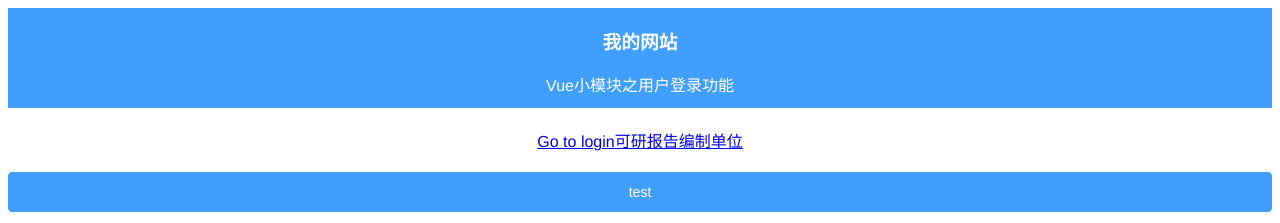
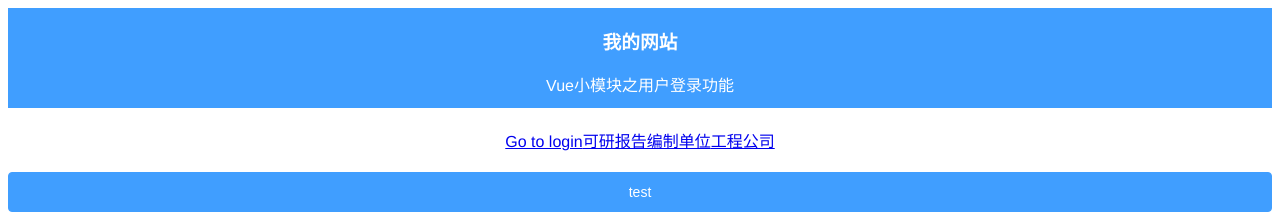
Before and after one commit to CodingLiOOT/questionPlatform, a Vue app in the folder front_end/: page / in a window 1280 px wide. Shown: the top 223 px of the page. Built offline with nearby package versions, Linux system fonts and the light colour scheme.

Commit message:
feat:工程公司界面

```diff
--- a/front_end/src/components/Home.vue
+++ b/front_end/src/components/Home.vue
@@ -7,6 +7,7 @@
     <el-main>
       <router-link to="/login">Go to login</router-link>
       <router-link to="/MainPage">可研报告编制单位</router-link>
+      <router-link to="/Company">工程公司</router-link>
     </el-main>
     <el-button type="primary" @click="test()">test</el-button>
   </el-container>
--- a/front_end/src/router/index.js
+++ b/front_end/src/router/index.js
@@ -7,6 +7,10 @@ import MainPage from "../components/MainPage";
 import Upload from "../components/Upload";
 import List from "../components/List";
 import ReportDetail from "../components/ReportDetail";
+import Company from "../components/Company";
+import Evaluate from "../components/Evaluate";
+import ExpertsList from "../components/ExpertsList";
+import Edit from "../components/Edit";
 
 Vue.use(Router)
 
@@ -74,6 +78,29 @@ const router = new Router({
       ]
     },
     {
+      path: '/Company',
+      name:'Company',
+      redirect:'/Company/Evaluate',
+      component:Company,
+      children:[
+        {
+          path:'Evaluate',
+          name:'Evaluate',
+          component:Evaluate,
+        },
+        {
+          path:'ExpertsList',
+          name:'ExpertsList',
+          component:ExpertsList,
+        },
+        {
+          path:'Edit',
+          name:'Edit',
+          component:Edit,
+        }
+      ]
+    },
+    {
       path: '/fileDemo',
       name:'fileDemo',
       component:()=>import("../components/FileDemo")
```
